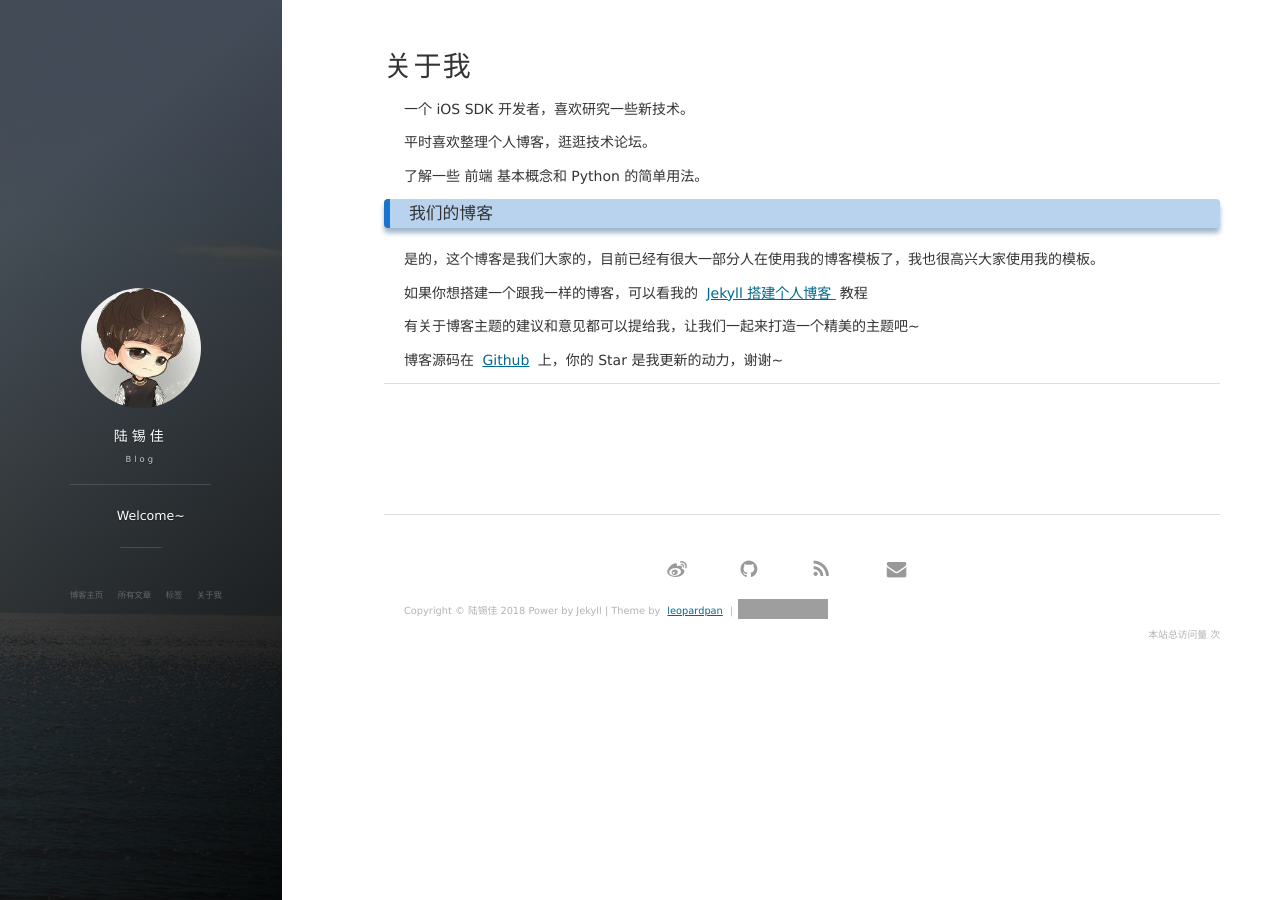
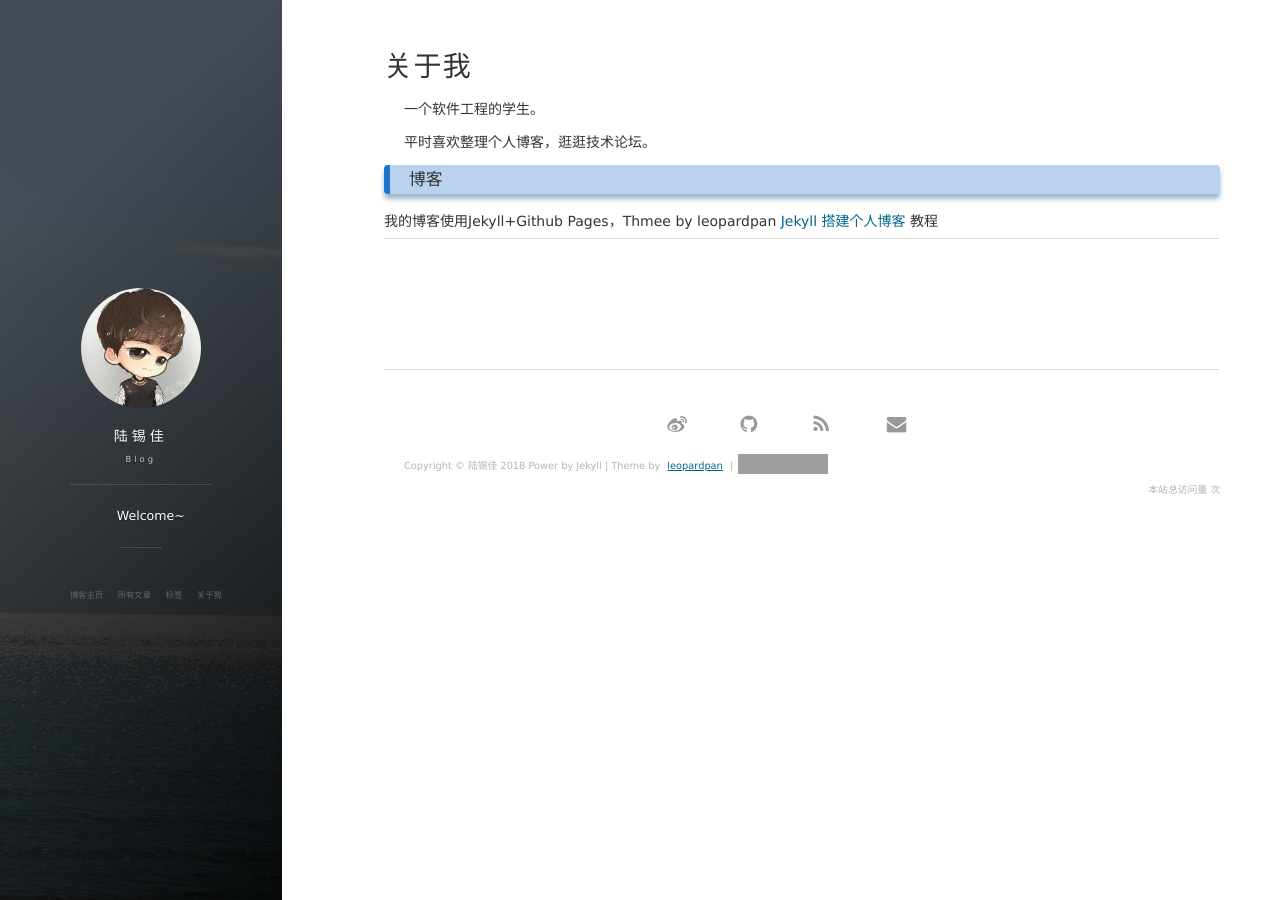
Before and after one commit to lxjsy/blog, a Jekyll site: the page built from about.md, in a window 1280 px wide. Built offline with Jekyll 4.4.1, drawn with Linux system fonts in a browser that asks for light colours; nearby versions of some CDN libraries; comment, search, counter and statistics services are not loaded; grey boxes are pictures that could not be loaded.

```diff
--- a/about.md
+++ b/about.md
@@ -3,35 +3,18 @@ layout: page
 title: 关于我
 ---
 
-一个 iOS SDK 开发者，喜欢研究一些新技术。
+一个软件工程的学生。
 <p>
 平时喜欢整理个人博客，逛逛技术论坛。
 <p>
-了解一些 前端 基本概念和 Python 的简单用法。
 
 <p>
 
-<h3> 我们的博客 </h3>
+<h3> 博客 </h3>
 
-<p>
-
-是的，这个博客是我们大家的，目前已经有很大一部分人在使用我的博客模板了，我也很高兴大家使用我的模板。
-
-<p>
-
-如果你想搭建一个跟我一样的博客，可以看我的
+我的博客使用Jekyll+Github Pages，Thmee by leopardpan
 <a href="/2016/10/jekyll_tutorials1/"> Jekyll 搭建个人博客 </a>
 教程
-
-<p>
-
-有关于博客主题的建议和意见都可以提给我，让我们一起来打造一个精美的主题吧~
-
-<p>
-
-博客源码在 <a target="_blank" href='https://github.com/leopardpan/leopardpan.github.io/'>Github</a> 上，你的 Star 是我更新的动力，谢谢~
-
-<p>
 
 <p>
 
```
Also changed, not shown: _posts/2018-5-12-SoftwareTestingIntroduction.md (added, +104 -0 lines).
